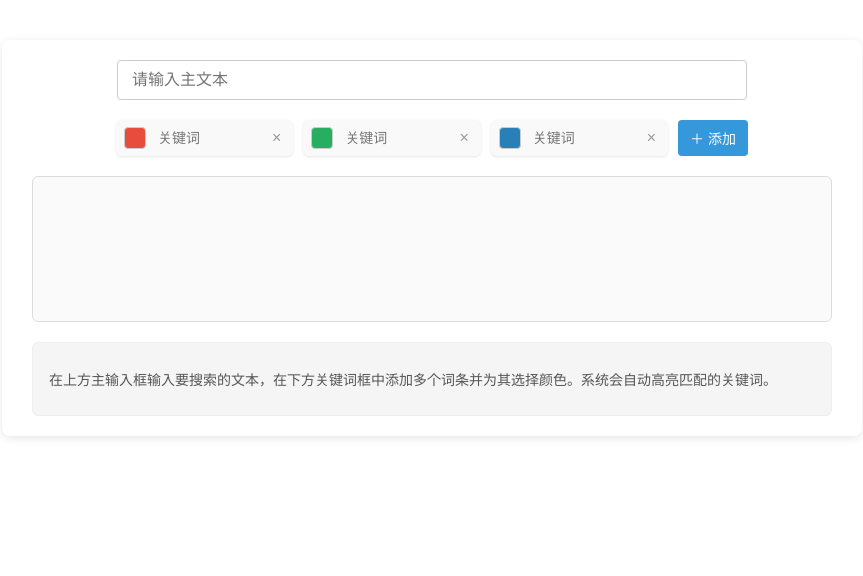
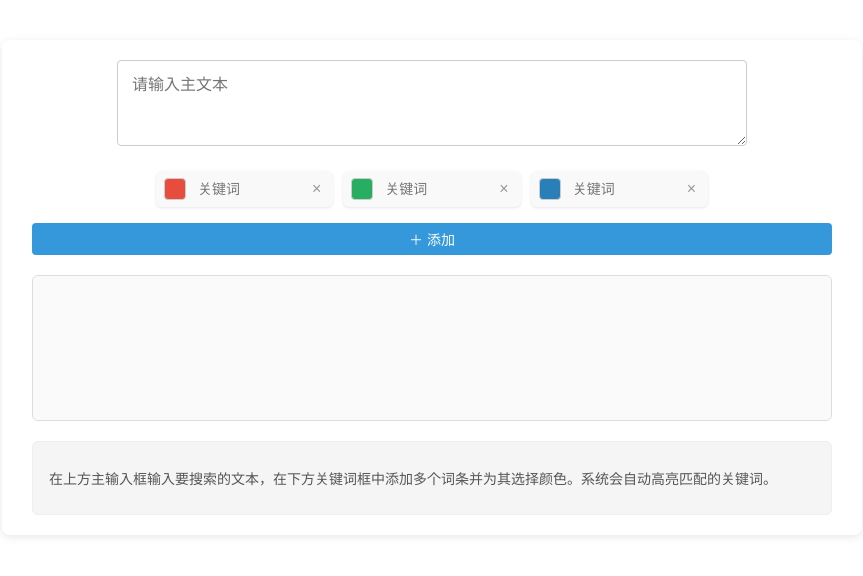
Before and after one commit to drpasserby/QuickSearchText, a Vue app: page / in a window 1280 px wide. Shown: the top 576 px of the page, without its empty margins (208-1071 px from the left). Built offline with nearby package versions, Linux system fonts and the light colour scheme.

Commit message:
Update Home.vue
修改输入框样式

```diff
--- a/src/components/Home.vue
+++ b/src/components/Home.vue
@@ -2,7 +2,7 @@
   <div class="container">
     <!-- 主输入框 -->
     <div class="main-input-wrapper">
-      <input class="main-input"  v-model="mainText" placeholder="请输入主文本"/>
+      <textarea class="main-input"  v-model="mainText" placeholder="请输入主文本"/>
     </div>
 
     <!-- 小输入框列表 -->
@@ -92,11 +92,15 @@ const highlightedText = computed(() => {
 .main-input {
   width: 100%;
   max-width: 600px;
+  min-height: 4em;
+  height: auto;
   padding: 10px 14px;
   font-size: 16px;
   border: 1px solid #ccc;
   border-radius: 4px;
   transition: border-color 0.2s, box-shadow 0.2s;
+  resize: vertical;
+  font-family: inherit;
 }
 .main-input:focus {
   border-color: #3498db;
@@ -164,6 +168,10 @@ const highlightedText = computed(() => {
   border: none;
   border-radius: 4px;
   transition: background 0.2s;
+  flex-basis: 100%;
+  display: block;
+  width: fit-content;
+  margin: 6px auto 0;
 }
 .add-btn:hover {
   background: #2980b9;
```
